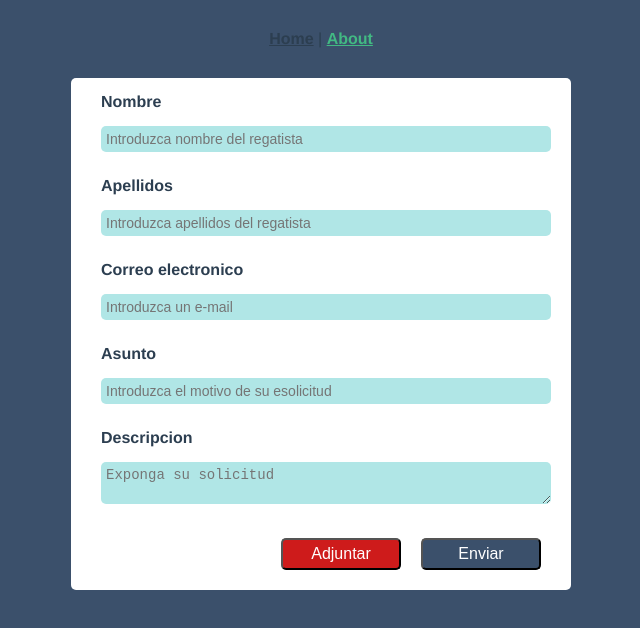
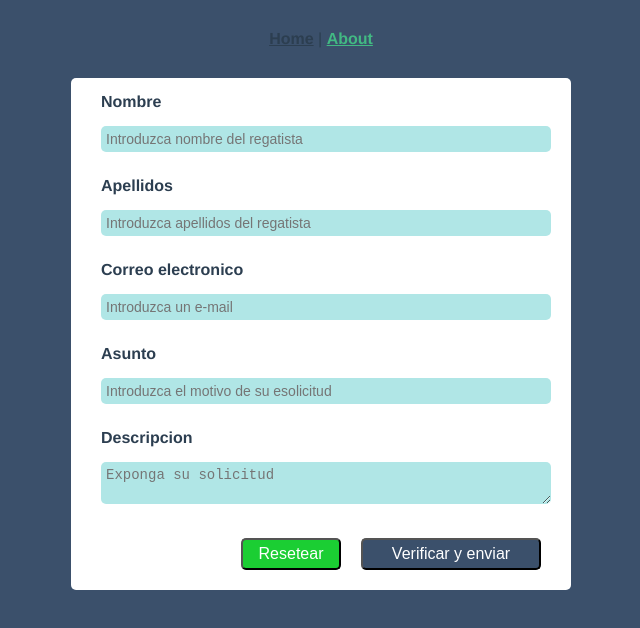
Before and after one commit to nestorhdez/regata-front, a Vue app: page /#/about in a window 1280 px wide. Shown: the top 628 px of the page, without its empty margins (319-959 px from the left). Built offline with nearby package versions, Linux system fonts and the light colour scheme.

Commit message:
Añadido envio de formulario por mailto

```diff
--- a/src/components/Contact.vue
+++ b/src/components/Contact.vue
@@ -27,11 +27,37 @@
       </div>
 
       <div class="click">
-        <button class="btn attach" :click="attach">Adjuntar</button>
-        <button class="btn send" :click="send">Enviar</button>
+        <button class="btn reset" @click="reset">Resetear</button>
+        <a :href="mailto">
+          <button class="btn send">Verificar y enviar</button>
+        </a>
       </div>
   </div>
 </template>
+
+<script>
+export default {
+  data() {
+    return{
+      firstName: '',
+      lastName: '',
+      email: '',
+      issue: '',
+      description: ''
+    }
+  },
+  methods: {
+    reset() {
+        this.firstName= this.lastName= this.email= this.issue=  this.description= ''
+    }
+  },
+  computed: {
+    mailto() {
+      return `mailto:ruben.altair91@gmail.com?subject=${this.issue}&body=Mensaje de ${this.firstName} ${this.lastName} <${this.email}>:%0A${this.description}`
+    }
+  }
+}
+</script>
 
 <style scoped>
 .formulary{
@@ -62,7 +88,7 @@ h2 {
   text-align: right;
 }
 .btn{
-  width: 120px;
+  width: 180px;
   padding: 5px;
   font-size: 16px;
   border-radius: 5px;
@@ -70,11 +96,11 @@ h2 {
   color: rgb(255, 255, 255);
   margin-left: 20px
 }
-.attach{
-  background-color: rgb(206, 27, 27)
+.reset{
+  width: 100px;
+  background-color: rgb(27, 206, 51)
 }
 .send{
   background-color: #3b506b
 }
-
 </style>
```
